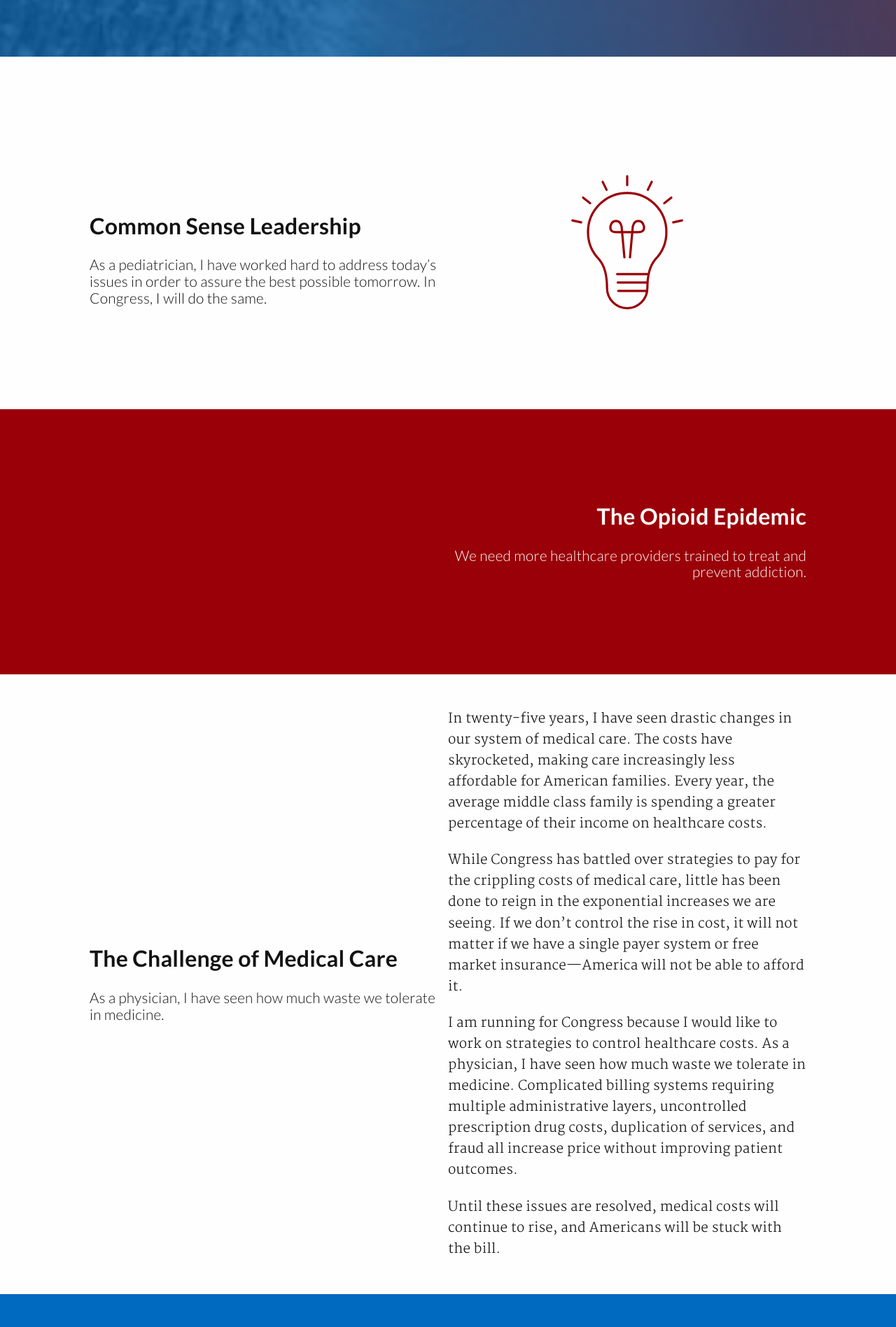
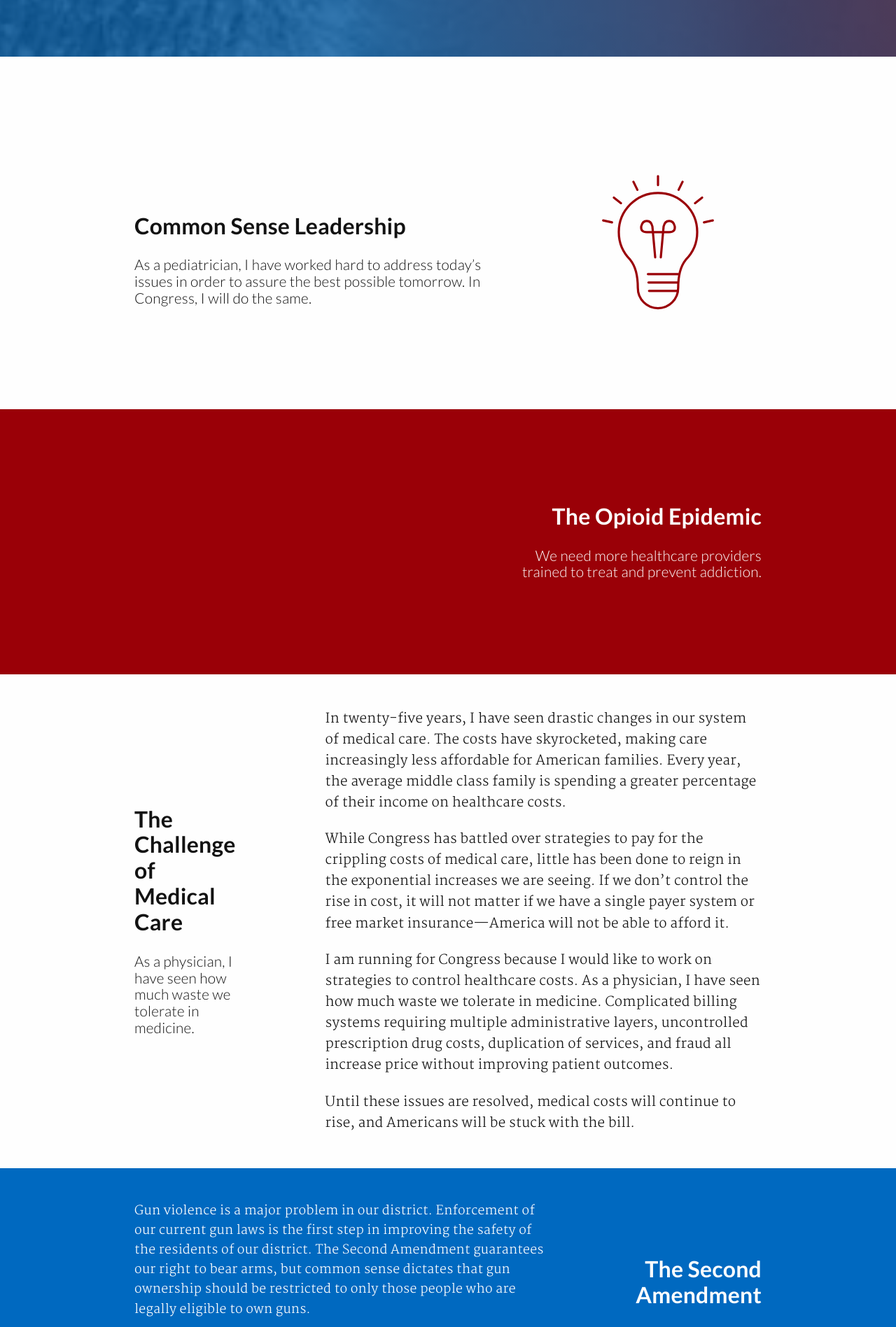
Before and after one commit to AlexVipond/jennifervipond.github.io, a Jekyll site: the page built from index.html, in a window 1280 px wide. Shown: the part 3875-5772 px from the top of the page at 70% size. Built offline with Jekyll 4.4.1, drawn with Linux system fonts in a browser that asks for light colours.

Commit message:
Change home page main grid to flex

```diff
--- a/_includes/indexCSS.html
+++ b/_includes/indexCSS.html
@@ -1,5 +1,9 @@
 <style>
-    main .grid svg {
+    main .flex:first-child {
+        padding-top: 82px;
+    }
+
+    main .flex svg {
         stroke: #9a0007;
         height: 150px;
     }
@@ -9,19 +13,31 @@
     }
 
     @media screen and (min-width: 600px) {
-        main .grid svg {
-            height: 200px;
+        main .flex:first-child {
+            padding-top: 4em;
         }
+
+            main .flex svg {
+                height: 200px;
+            }
     }
 
-    @media screen and (min-width: 600px) {
-        main .grid svg {
-            height: 200px;
-            margin: 4em 0;
+    @media screen and (min-width: 900px) {
+        main .flex:first-child {
+            padding-top: 1.6em;
         }
 
-        #common-sense-icon {
-            margin-bottom: 7em;
-        }
+            main .flex svg {
+                height: 200px;
+                margin: 4em 5vw 4em 0;
+            }
+
+            main .paragraphs-gist svg {
+                margin: 4em 0 4em 5vw;
+            }
+
+            #common-sense-icon {
+                margin-bottom: 7em;
+            }
     }
 </style>
--- a/css/600.css
+++ b/css/600.css
@@ -22,7 +22,7 @@
 
 /* Main positions */
 
-main .grid, main .blog-post {
+main .flex, main .blog-post {
     padding: 1.6em 10vw;
 }
 
--- a/css/900.css
+++ b/css/900.css
@@ -20,28 +20,38 @@ main {
     padding: 4.8em 0;
 }
 
-    main .grid {
+    /* main .grid {
         grid-template-columns: 1fr 1fr;
         grid-auto-rows: auto;
         padding: 1.6em 10vw;
-    }
+    } */
 
-        main .grid .gist {
+        /* main .grid .gist {
             margin: 0 5vw 0 0;
             grid-row: 1 / 2;
             grid-column: 1 / 2;
-            margin: 0;
+            text-align: left;
+        } */
+
+        /* main .grid .paragraphs {
+            grid-column: 2 / 3;
+            grid-row: 1 / 2;
+        } */
+
+    main .flex {
+        padding: 1.6em 15vw;
+        flex-direction: row;
+    }
+
+        main .flex .gist {
+            margin: 0 10vw 0 0;
             text-align: left;
         }
 
-        main .grid .paragraphs {
-            grid-column: 2 / 3;
-            grid-row: 1 / 2;
-        }
 
-        main .paragraphs-gist {
-            grid-template-columns: 1fr 1fr;
-        }
+    /* main .paragraphs-gist {
+        grid-template-columns: 1fr 1fr;
+    }
 
         main .paragraphs-gist .gist {
             grid-column: 2 / 3;
@@ -50,13 +60,23 @@ main {
 
         main .paragraphs-gist .paragraphs {
             grid-column: 1 / 2;
+        } */
+
+        main .paragraphs-gist .gist {
+            text-align: right;
+            margin: 0 0 0 10vw;
+            order: 2;
         }
 
-            main .grid h2 {
+        main .paragraphs-gist .paragraphs {
+            order: 1;
+        }
+
+            main .flex h2 {
                 margin-top: 0;
             }
 
-            main .grid h3 {
+            main .flex h3 {
                 margin-bottom: 0;
             }
 
--- a/css/deferred.css
+++ b/css/deferred.css
@@ -57,27 +57,36 @@
 
 /* Main positions */
 
-main section, main .grid, main .blog-post {
+main section, main .flex, main .blog-post {
     padding: 29px 5vw;
 }
 
-main .grid {
+/* main .grid {
     display: grid;
     grid-template-columns: 1fr;
     grid-template-rows: auto auto;
     align-items: center;
-}
+} */
 
-    main .grid .gist {
+    /* main .grid .gist {
         grid-column: 1 / 2;
         grid-row: 1 / 2;
         text-align: center;
     }
 
     main .grid .paragraphs {
-        text-align: center;
         grid-column: 1 / 2;
         grid-row: 2 / 3;
+    } */
+
+main .flex {
+    display: flex;
+    flex-direction: column;
+    align-items: center;
+}
+
+    main .flex .gist, main .flex .paragraphs {
+        text-align: center;
     }
 
     main .theme {
--- a/index.html
+++ b/index.html
@@ -2,7 +2,7 @@
 title: Home
 layout: home
 ---
-<section class="grid" id="about">
+<section class="flex" id="about">
     <div class="gist">
         <h2>Common Sense Leadership</h2>
         <h3>As a pediatrician, I have worked hard to address today’s issues in order to assure the best possible tomorrow. In Congress, I will do the same.</h3>
@@ -64,7 +64,7 @@ layout: home
     </div>
 </section>
 
-<section class="grid theme paragraphs-gist">
+<section class="flex theme paragraphs-gist">
     <div class="gist">
         <h2>The Opioid Epidemic</h2>
         <h3>We need more healthcare providers trained to treat and prevent addiction.</h3>
@@ -120,7 +120,7 @@ layout: home
     </div>
 </section>
 
-<section class="grid">
+<section class="flex">
     <div class="gist">
         <h2>The Challenge of Medical Care</h2>
         <h3>As a physician, I have seen how much waste we tolerate in medicine.</h3>
@@ -134,7 +134,7 @@ layout: home
     </div>
 </section>
 
-<section class="grid accent paragraphs-gist">
+<section class="flex accent paragraphs-gist">
     <div class="gist">
         <h2>The Second Amendment</h2>
         <h3>I will work to loosen the restrictions on gun violence research.</h3>
@@ -147,7 +147,7 @@ layout: home
     </div>
 </section>
 
-<section id="contact" class="grid">
+<section id="contact" class="flex">
     <div class="gist">
         <h2>Contact</h2>
         <p><span style="font-weight: 600;">Mail</span><br>Vipond for Congress<br>P.O. Box 1852<br>Brookfield, WI 53008-1852</p>
```
